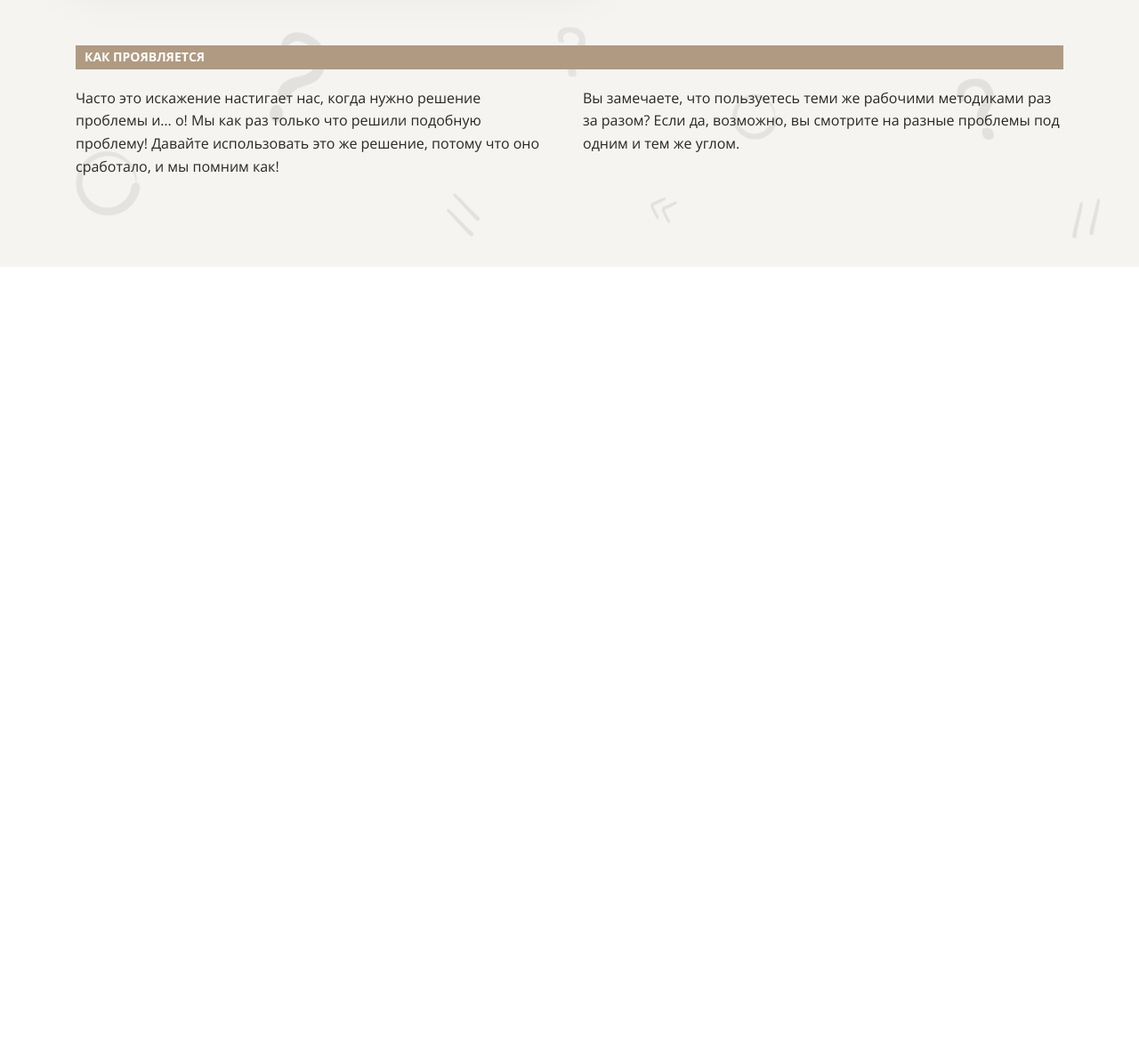
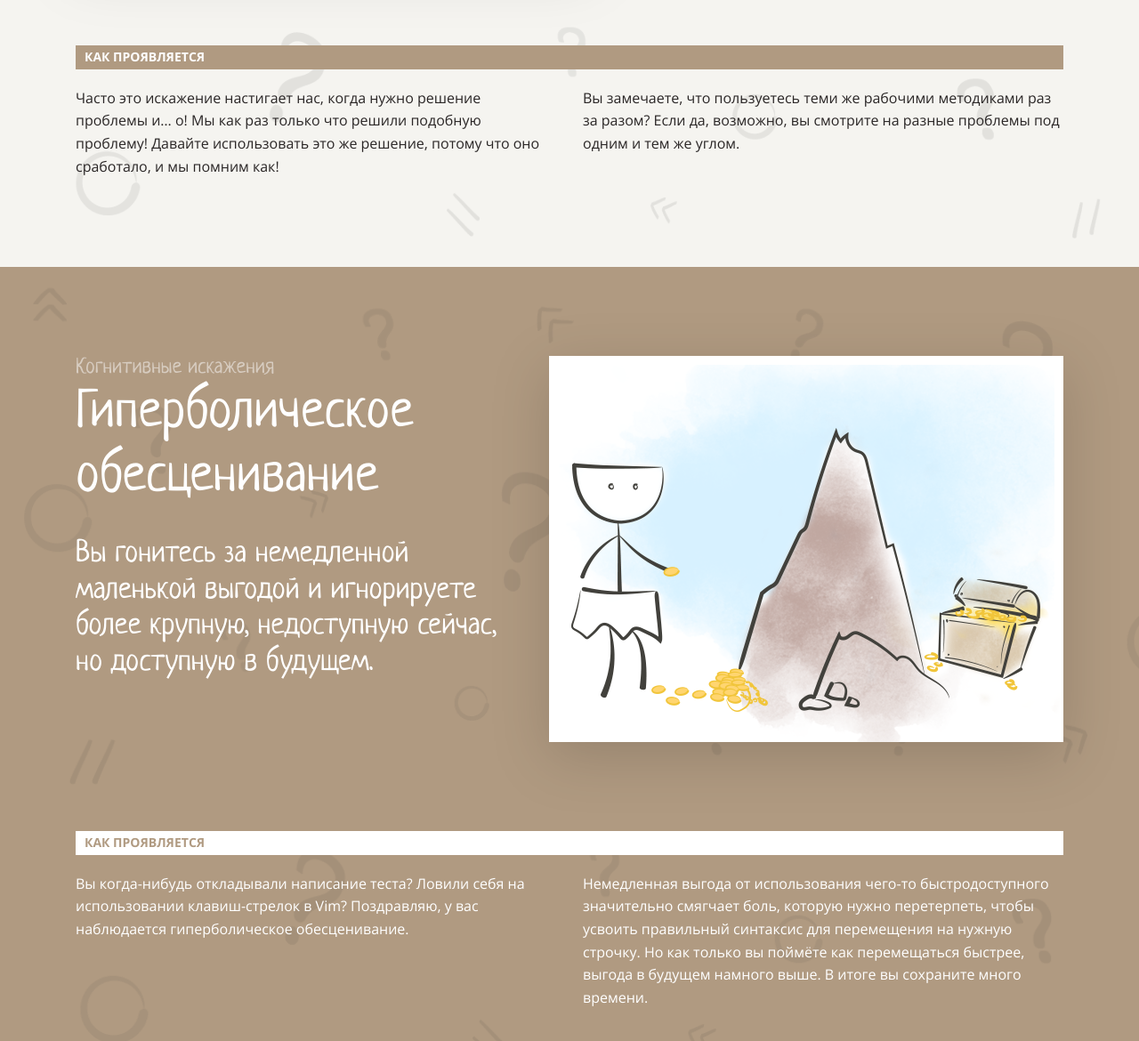
Before and after one commit to Teihden/layout-designer-project-58, a website: page src/index.html in a window 1280 px wide. Shown: the part 5040-6210 px from the top of the page at 89% size. Before the commit the page ends 5340 px from the top, so only its background shows below. Drawn offline with Linux system fonts and the light colour scheme.

Commit message:
Ninth step

```diff
--- a/src/index.html
+++ b/src/index.html
@@ -88,7 +88,7 @@
                             недавно, и недооцениваете более старые.
                         </p>
                     </a>
-                    <a class="card-nav" href="#">
+                    <a class="card-nav" href="#hyperbolic-depreciation">
                         <div class="digit-nav text-color-primary-dark">4</div>
                         <h3>Гиперболическое обесценивание</h3>
                         <p class="text-color-dark">
@@ -167,8 +167,24 @@
             </div>
         </section>
 
-        <section>
-            <div></div>
+        <section id="hyperbolic-depreciation" class="section background-brown">
+            <div class="content">
+                <img class="drop-shadow image-float-right" src="../assets/images/4.png" alt="4">
+                <p class="font-family-neucha p-font-size-24 text-color-white-50">Когнитивные искажения</p>
+                <h2 class="text-color-white">Гиперболическое обесценивание</h2>
+                <p class="font-family-neucha p-font-size-34 p-margin-top-30 text-color-white">Вы гонитесь за немедленной
+                    маленькой выгодой и игнорируете более крупную, недоступную сейчас, но доступную в будущем.</p>
+                <h5 class="text-color-brown background-white">Как проявляется</h5>
+                <div class="columns-2">
+                    <p class="break-after text-color-white">Вы когда-нибудь откладывали написание теста? Ловили себя на
+                        использовании клавиш-стрелок в Vim? Поздравляю, у вас наблюдается гиперболическое обесценивание.
+                    </p>
+                    <p class="text-color-white">Немедленная выгода от использования чего-то быстродоступного значительно
+                        смягчает боль, которую нужно перетерпеть, чтобы усвоить правильный синтаксис для перемещения на
+                        нужную строчку. Но как только вы поймёте как перемещаться быстрее, выгода в будущем намного
+                        выше. В итоге вы сохраните много времени.</p>
+                </div>
+            </div>
         </section>
 
         <section>
```
